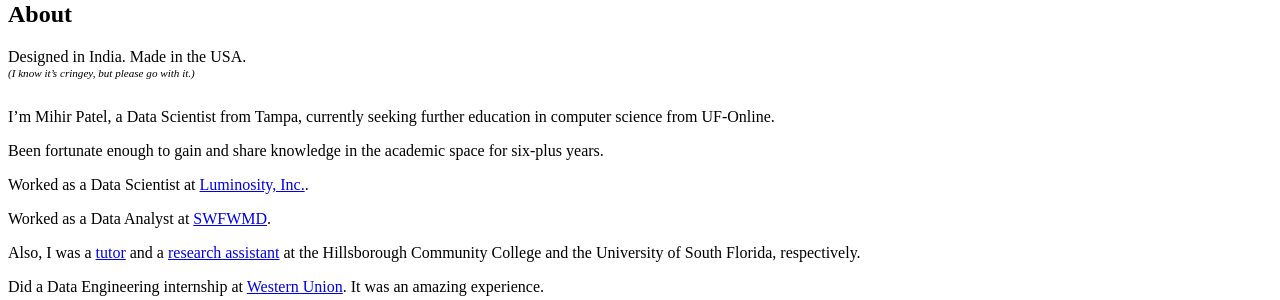
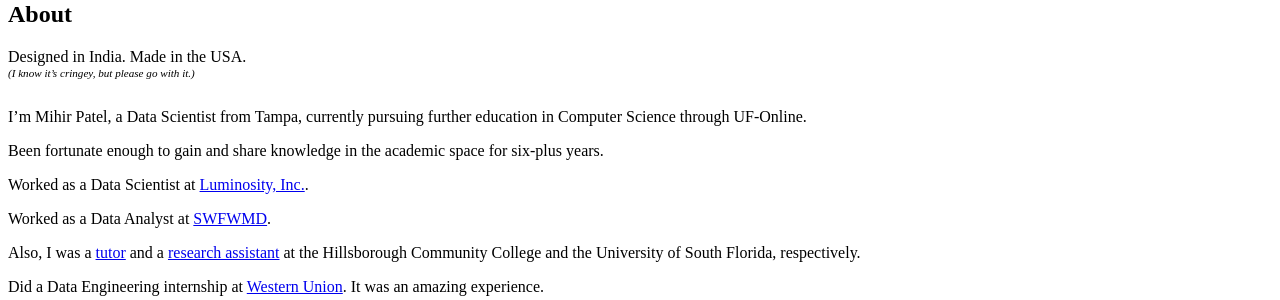
Before and after one commit to mihirp161/mihirp161.github.io, a Jekyll site: the page built from _pages/about.md, in a window 1280 px wide. Shown: the part 1217-1517 px from the top of the page. Built offline with Jekyll 4.4.1, drawn with Linux system fonts in a browser that asks for light colours; cached includes are drawn as plain includes; nearby versions of some CDN libraries.

Commit message:
Update about.md

```diff
--- a/_pages/about.md
+++ b/_pages/about.md
@@ -6,7 +6,7 @@ header:
 Designed in India. Made in the USA.\
 <sup><sup>*(I know it's cringey, but please go with it.)*</sup></sup>
 
-I'm Mihir Patel, a Data Scientist from Tampa, currently seeking further education in computer science from UF-Online.
+I’m Mihir Patel, a Data Scientist from Tampa, currently pursuing further education in Computer Science through UF-Online.
 
 Been fortunate enough to gain and share knowledge in the academic space for six-plus years.
 
```
